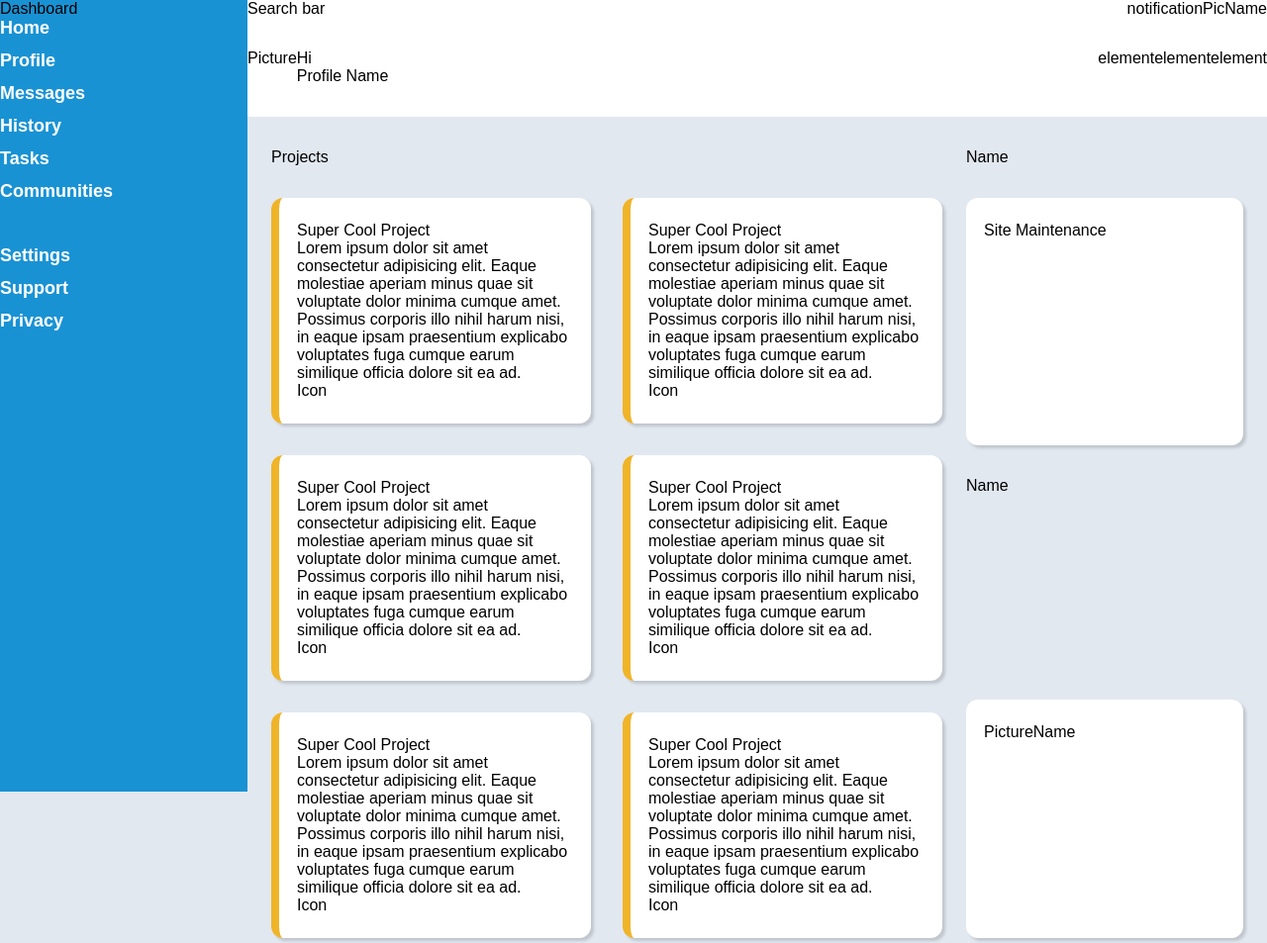
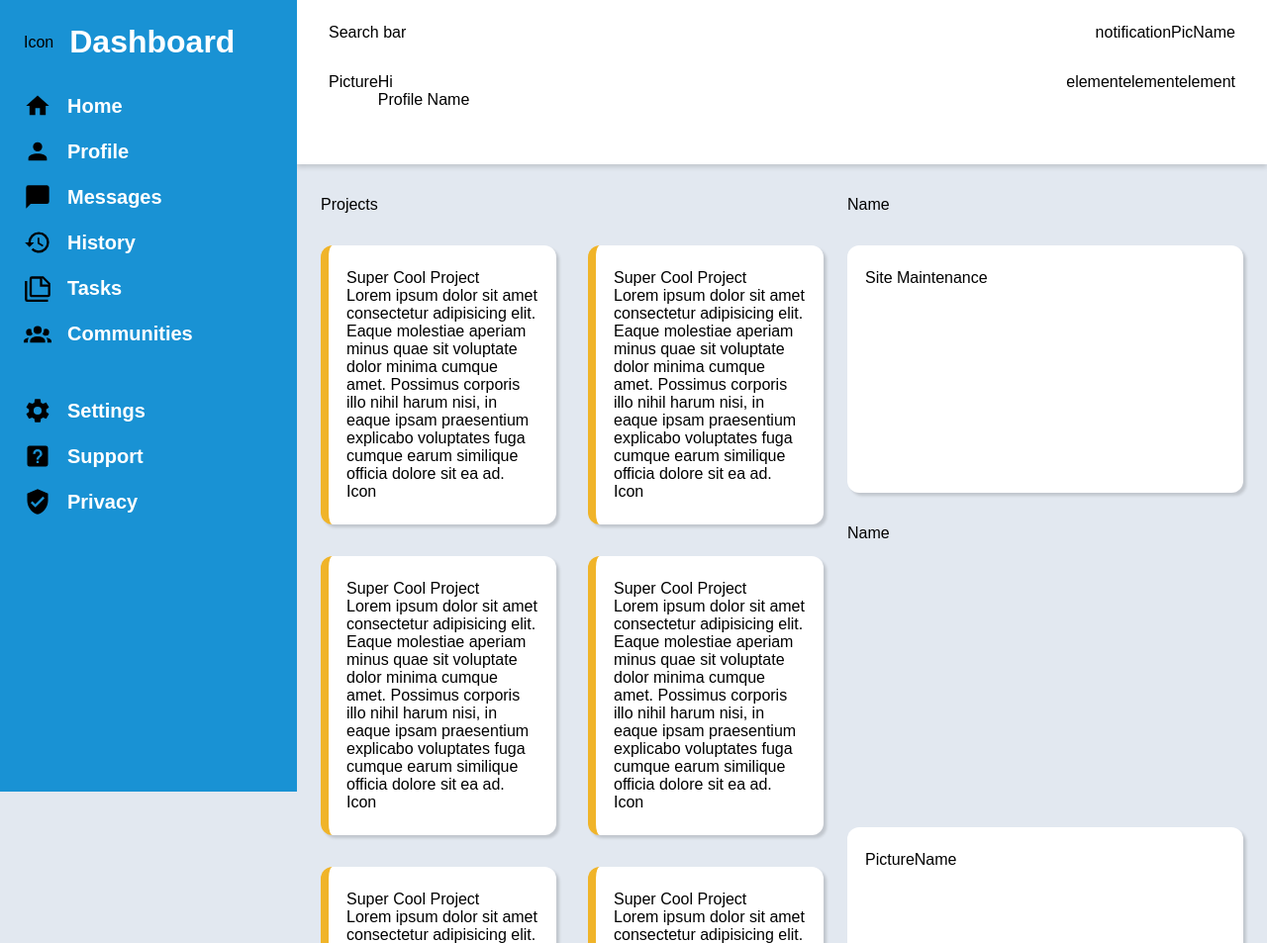
Before and after one commit to nolan-reilly/admin-dashboard, a plain HTML site: page index.html in a window 1280 px wide. Shown: the top 953 px of the page at 99% size. Drawn offline with Linux system fonts and the light colour scheme.

Commit message:
Change styling

```diff
--- a/index.html
+++ b/index.html
@@ -8,22 +8,53 @@
 </head>
 <body>
     <div class="sidebar">
-        <p>Dashboard</p>
+        <div class="row align-center gap-16 mb-sm">
+            <p>Icon</p>
+            <p class="link-title">Dashboard</p>
+        </div>
 
         <div class="link-grid">
             <div>
-                <p>Home</p>
+                <div class="row align-center gap-16">
+                    <img class="icon" src="icons/home.svg" alt="home-icon">
+                    <p class="link-text">Home</p>
+                </div>
+
+                <div class="row align-center gap-16">
+                    <img class="icon" src="icons/account.svg" alt="notes">
                     <p>Profile</p>
+                </div>
+                <div class="row align-center gap-16">
+                    <img src="icons/message.svg" alt="messages" class="icon">
                     <p>Messages</p>
+                </div>
+                <div class="row align-center gap-16">
+                    <img src="icons/history.svg" alt="history" class="icon">
                     <p>History</p>
+                </div>
+                <div class="row align-center gap-16">
+                    <img src="icons/note-multiple-outline.svg" alt="" class="icon">
                     <p>Tasks</p>
+                </div>
+                <div class="row align-center gap-16">
+                    <img src="icons/account-group.svg" alt="people" class="icon">
                     <p>Communities</p>
+                </div>
             </div>
 
             <div>
+                <div class="row align-center gap-16">
+                    <img src="icons/cog.svg" alt="settings" class="icon">
                     <p>Settings</p>
+                </div>
+                <div class="row align-center gap-16">
+                    <img src="icons/help-box.svg" alt="help" class="icon">
                     <p>Support</p>
+                </div>
+                <div class="row align-center gap-16">
+                    <img src="icons/shield-check.svg" alt="privacy" class="icon">
                     <p>Privacy</p>
+                </div>
             </div>
         </div>
     </div>
--- a/styles.css
+++ b/styles.css
@@ -12,10 +12,14 @@
     box-sizing: border-box;
 }
 
+img {
+    max-width: 100%;
+}
+
 body {
     background-color: var(--background-color);
     display: grid;
-    grid-template-columns: 250px 1fr;
+    grid-template-columns: 300px 1fr;
 }
 
 .sidebar {
@@ -23,6 +27,16 @@ body {
     position: sticky;
     height: 100vh;
     top: 0;
+    padding: 24px;
+}
+
+.mb-sm {
+    margin-bottom: 32px;
+}
+
+/* How do I change the color of svg??? */
+.icon {
+    width: 28px;
 }
 
 .link-grid {
@@ -32,14 +46,27 @@ body {
 }
 
 .link-grid p {
-    margin-bottom: 12px;
-    font-size: 18px;
+    font-size: 20px;
     font-weight: bold;
     color: var(--white);
 }
 
+.link-grid div div {
+    margin-bottom: 18px;
+}
+
+.link-title {
+    font-size: 32px;
+    color: var(--white);
+    font-weight: bold;
+}
+
 .row {
     display: flex;
+}
+
+.gap-16 {
+    gap: 16px;
 }
 
 .col {
@@ -51,13 +78,19 @@ body {
     justify-content: space-between;
 }
 
+.align-center {
+    align-items: center;
+}
+
 .header {
     background-color: var(--white);
+    padding: 24px 32px;
+    box-shadow: 0px 3px 5px rgba(0, 0, 0, 0.15);
 }
 
 .content-grid {
     display: grid;
-    grid-template-columns: 2fr 280px;
+    grid-template-columns: 2fr 400px;
     gap: 24px;
     padding: 32px 24px;
 }
```
Also changed, not shown: icons/account-group.svg (added), icons/account.svg (added), icons/cog.svg (added), icons/help-box.svg (added), icons/history.svg (added), icons/home.svg (added), icons/message.svg (added), icons/note-multiple-outline.svg (added), icons/shield-check.svg (added). Lines whose indentation alone changed are shown as unchanged.
